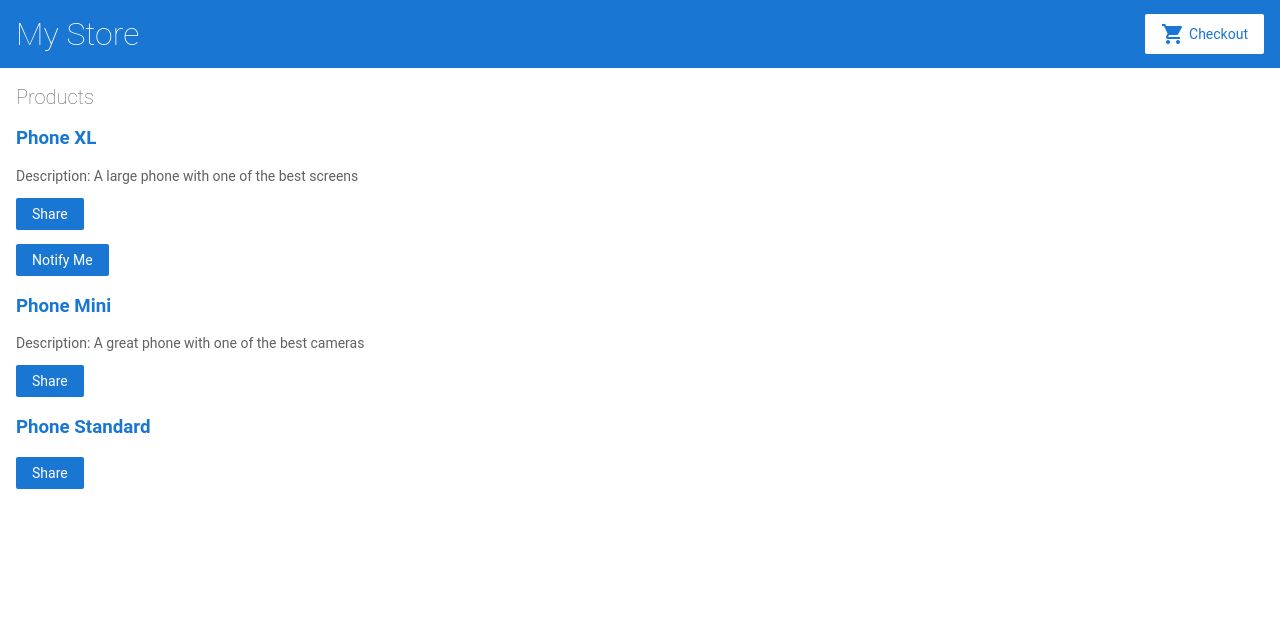
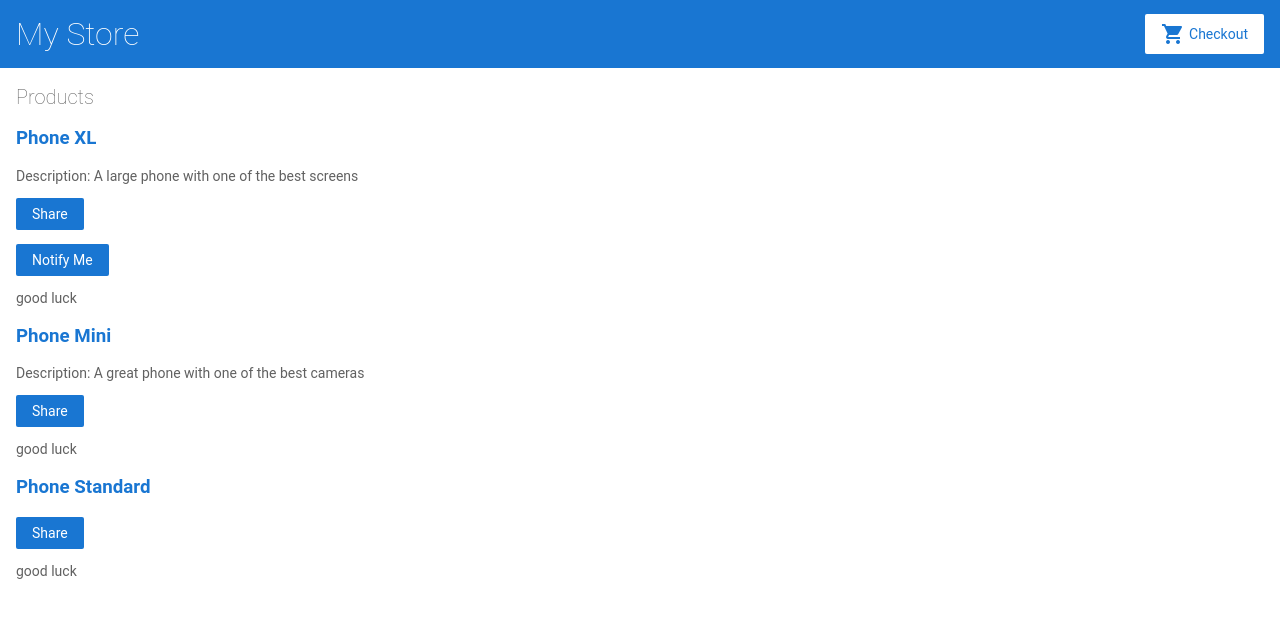
Before and after one commit to lucotuslim/angular-n51qww, an Angular app: page / in a window 1280 px wide. Shown: the top 618 px of the page. Built offline with nearby package versions, Linux system fonts and the light colour scheme.

Commit message:
1 file modified

```diff
--- a/src/app/product-alerts/product-alerts.component.html
+++ b/src/app/product-alerts/product-alerts.component.html
@@ -5,3 +5,5 @@
 <p *ngIf="product && product.price > 700">
 <button type="button" (click)="notify.emit()">Notify Me</button>
 </p>
+
+<p> good luck </p>
```
